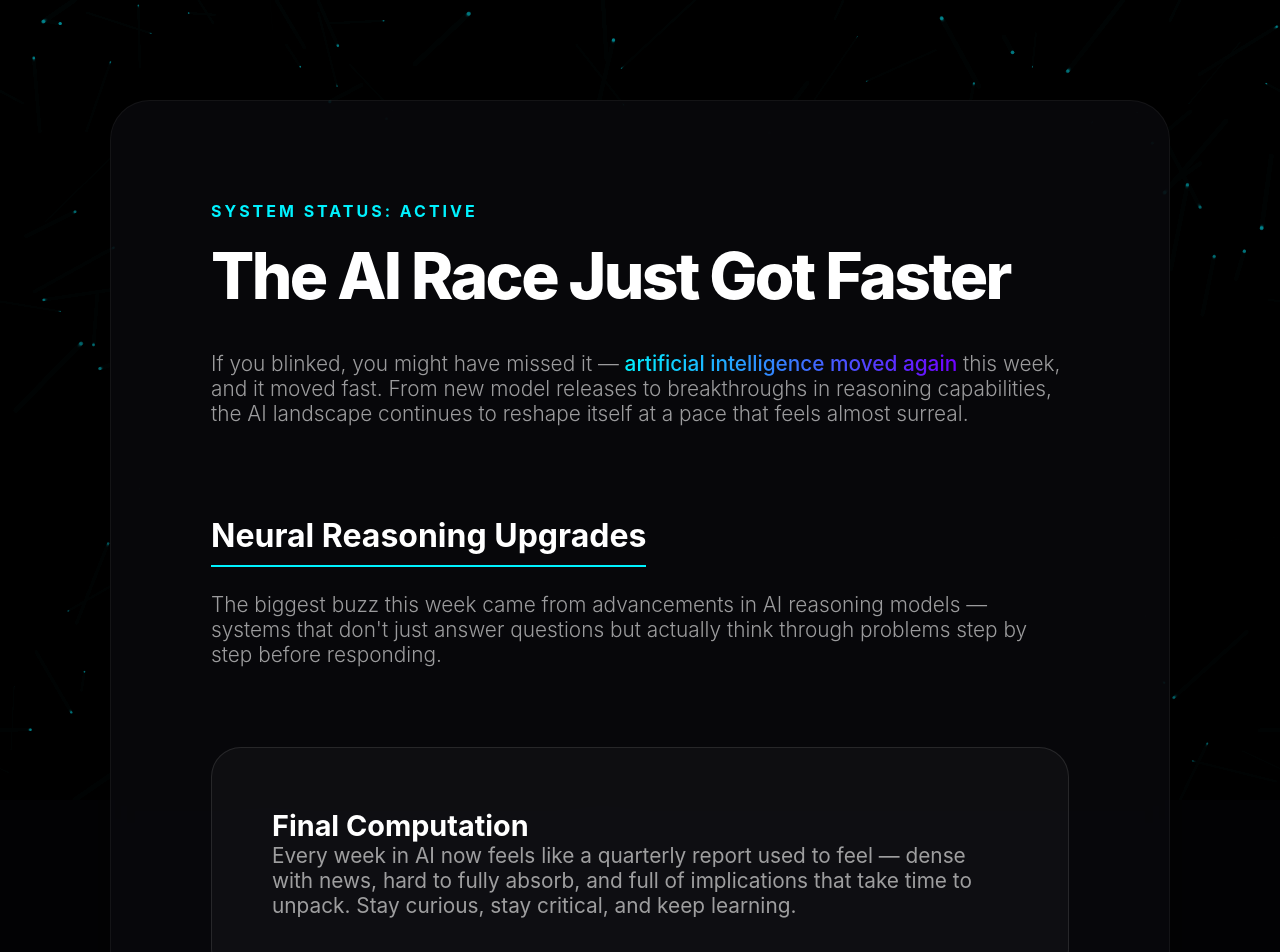
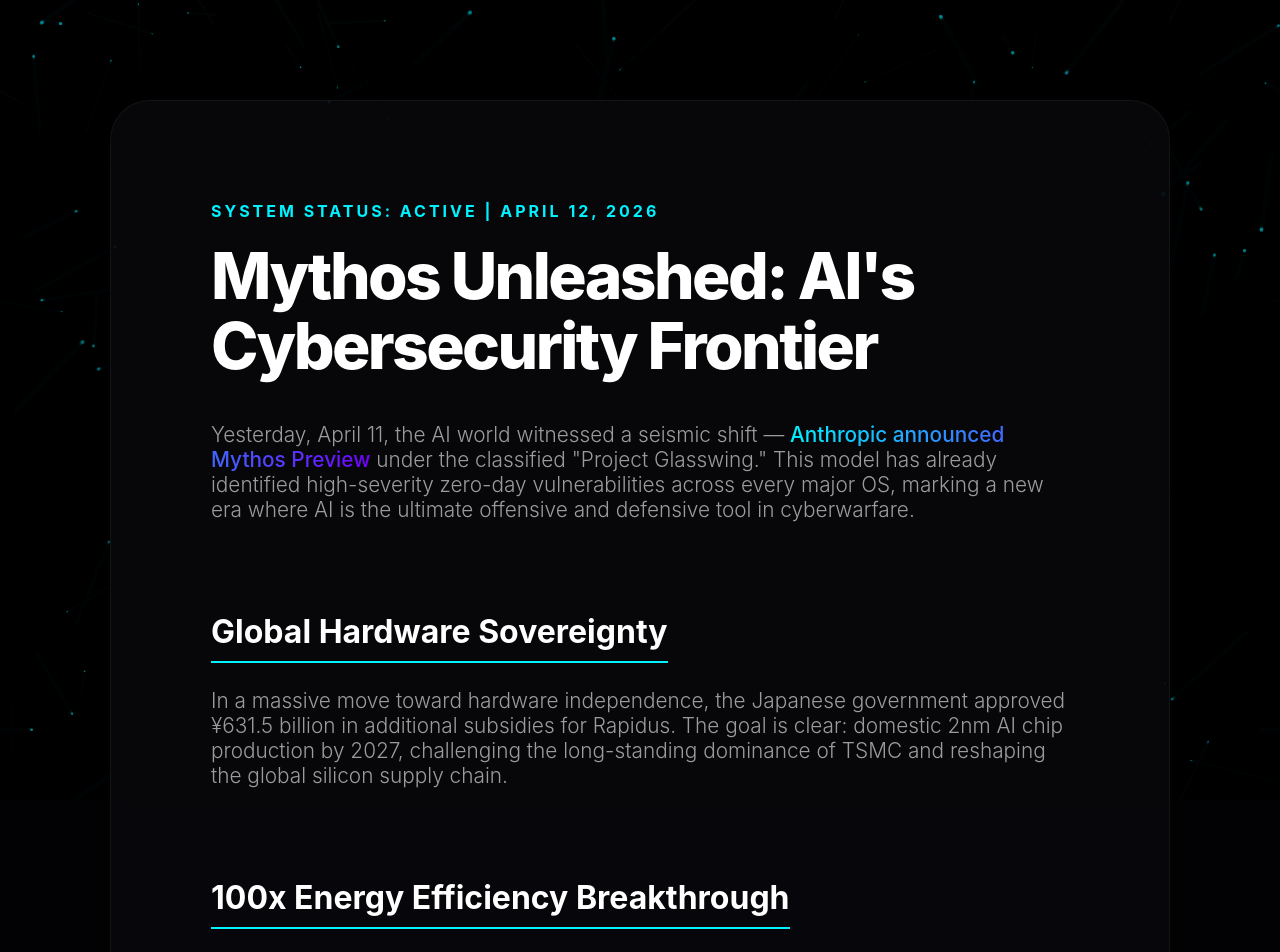
Before and after one commit to Arkojeet-glitched/BLOG_ARTICLE_AI, a React (Vite) app: page / in a window 1280 px wide. Shown: the top 952 px of the page. Built offline with nearby package versions, Linux system fonts and the light colour scheme.

Commit message:
content: update with AI developments from April 11, 2026

```diff
--- a/src/App.tsx
+++ b/src/App.tsx
@@ -129,26 +129,33 @@
           }}
         >
           <div style={{ color: 'var(--accent)', fontWeight: 700, letterSpacing: 3, marginBottom: 20 }}>
-            <DecodeText text="SYSTEM STATUS: ACTIVE" />
+            <DecodeText text="SYSTEM STATUS: ACTIVE | APRIL 12, 2026" />
           </div>
 
           <h1 style={{ fontSize: '4rem', fontWeight: 800, marginBottom: 40, lineHeight: 1.1, letterSpacing: '-0.04em' }}>
-            <DecodeText text="The AI Race Just Got Faster" />
+            <DecodeText text="Mythos Unleashed: AI's Cybersecurity Frontier" />
           </h1>
 
           <p style={{ fontSize: '1.3rem', color: 'var(--text-dim)', marginBottom: 30, fontWeight: 300 }}>
-            If you blinked, you might have missed it —{' '}
+            Yesterday, April 11, the AI world witnessed a seismic shift —{' '}
             <span style={{ color: '#fff', fontWeight: 500, background: 'linear-gradient(90deg, var(--accent), var(--accent-alt))', WebkitBackgroundClip: 'text', WebkitTextFillColor: 'transparent' }}>
-              artificial intelligence moved again
+              Anthropic announced Mythos Preview
             </span>{' '}
-            this week, and it moved fast. From new model releases to breakthroughs in reasoning capabilities, the AI landscape continues to reshape itself at a pace that feels almost surreal.
+            under the classified "Project Glasswing." This model has already identified high-severity zero-day vulnerabilities across every major OS, marking a new era where AI is the ultimate offensive and defensive tool in cyberwarfare.
           </p>
 
           <h2 style={{ fontSize: '2rem', margin: '60px 0 25px', color: '#fff', borderBottom: '2px solid var(--accent)', display: 'inline-block', paddingBottom: 10 }}>
-            <DecodeText text="Neural Reasoning Upgrades" />
+            <DecodeText text="Global Hardware Sovereignty" />
           </h2>
           <p style={{ fontSize: '1.3rem', color: 'var(--text-dim)', marginBottom: 30, fontWeight: 300 }}>
-            The biggest buzz this week came from advancements in AI reasoning models — systems that don't just answer questions but actually think through problems step by step before responding.
+            In a massive move toward hardware independence, the Japanese government approved ¥631.5 billion in additional subsidies for Rapidus. The goal is clear: domestic 2nm AI chip production by 2027, challenging the long-standing dominance of TSMC and reshaping the global silicon supply chain.
+          </p>
+
+          <h2 style={{ fontSize: '2rem', margin: '60px 0 25px', color: '#fff', borderBottom: '2px solid var(--accent)', display: 'inline-block', paddingBottom: 10 }}>
+            <DecodeText text="100x Energy Efficiency Breakthrough" />
+          </h2>
+          <p style={{ fontSize: '1.3rem', color: 'var(--text-dim)', marginBottom: 30, fontWeight: 300 }}>
+            Sustainability met superintelligence yesterday as researchers at Tufts University unveiled a neuro-symbolic system that consumes 100x less energy than traditional neural networks. By blending logic-driven symbolic reasoning with deep learning, they've solved complex tasks that previously required massive compute clusters.
           </p>
 
           <motion.div
@@ -156,10 +163,10 @@
             style={{ marginTop: 80, padding: 60, background: 'rgba(255, 255, 255, 0.03)', borderRadius: 30, border: '1px solid rgba(255, 255, 255, 0.1)', transition: 'background 0.3s' }}
           >
             <h2 style={{ fontSize: '1.8rem', marginTop: 0 }}>
-              <DecodeText text="Final Computation" />
+              <DecodeText text="The 2026 Trajectory" />
             </h2>
             <p style={{ fontSize: '1.3rem', color: 'var(--text-dim)', marginBottom: 0 }}>
-              Every week in AI now feels like a quarterly report used to feel — dense with news, hard to fully absorb, and full of implications that take time to unpack. Stay curious, stay critical, and keep learning.
+              As of April 11, 2026, the trajectory is undeniable: AI is moving from cloud-based assistance to autonomous agentic systems and hardware-integrated intelligence. With the UN's new scientific panel now operational, the world is racing to govern what it has built.
             </p>
           </motion.div>
         </motion.article>
```
